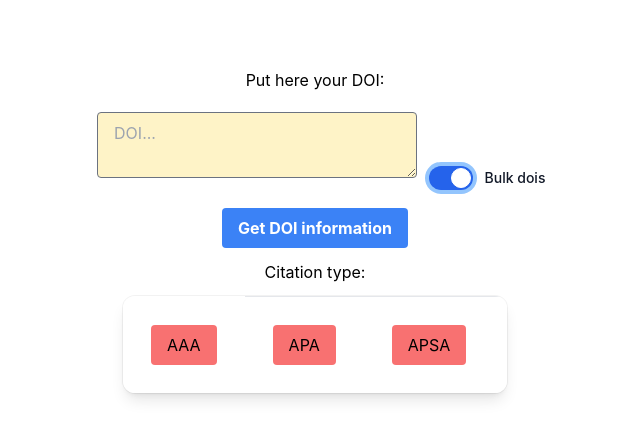
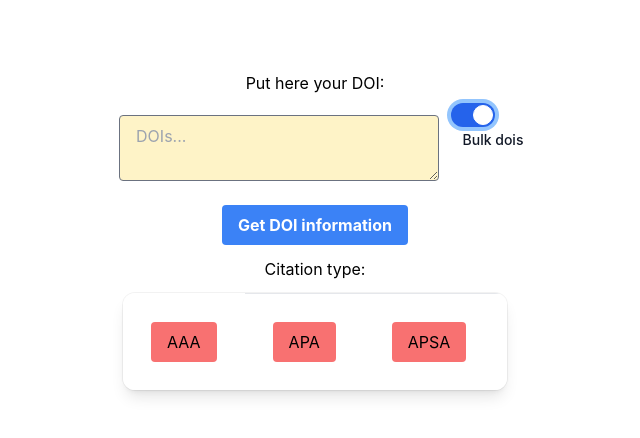
Before and after one commit to kubwosz/citatio, a React (Create React App) app in the folder citatio-frontend/: page / in a window 1280 px wide. Both pictures are taken after a click on the label "Bulk dois". Shown: the top 438 px of the page, without its empty margins (325-965 px from the left). Built offline with nearby package versions, Linux system fonts and the light colour scheme; a web font is replaced by a local one.

Commit message:
Proper elements positioning

```diff
--- a/citatio-frontend/src/components/InputTags.jsx
+++ b/citatio-frontend/src/components/InputTags.jsx
@@ -50,17 +50,17 @@ const InputTags = (props) => {
     };
 
     return (
-        <div className="relative">
-            <div className="absolute z-2">
+        <div className="flex flex-row justify-center relative">
+            {/* <div className="absolute z-2">
                 {tags.map((tag, idx) => (
                     <span className=" border-2 rounded-sm border-red-950">{tag}</span>
                 ))}
-            </div>
+            </div> */}
             {bulkDoi ?
             <textarea
                 id="title"
-                className={`resize-y max-h-32 min-h-12 block bg-amber-100 w-3/12 hover:bg-amber-200 py-2 rounded m-3 self-center inline-block ${isInputValueDoi ? 'border-2 border-green-500' : ''}`}
-                placeholder=" DOI..."
+                className={`resize-y max-h-32 min-h-12 block self-center bg-amber-100 w-3/12 hover:bg-amber-200 py-2 rounded m-3 self-center inline-block ${isInputValueDoi ? 'border-2 border-green-500' : ''}`}
+                placeholder=" DOIs..."
                 type="text"
                 required
                 value={inputValue}
@@ -77,7 +77,7 @@ const InputTags = (props) => {
                 onChange={inputNoDoiChangeHandler}
             />
             }
-            <label class="inline-flex items-center cursor-pointer inline-block">
+            <label class="sticky left-0 cursor-pointer inline-block">
   <input type="checkbox" value={bulkDoi} onChange={() => setBulkDoi(!bulkDoi)} className="sr-only peer"/>
   <div className="relative w-11 h-6 bg-gray-200 peer-focus:outline-none peer-focus:ring-4 peer-focus:ring-blue-300 dark:peer-focus:ring-blue-800 rounded-full peer dark:bg-gray-700 peer-checked:after:translate-x-full rtl:peer-checked:after:-translate-x-full peer-checked:after:border-white after:content-[''] after:absolute after:top-[2px] after:start-[2px] after:bg-white after:border-gray-300 after:border after:rounded-full after:h-5 after:w-5 after:transition-all dark:border-gray-600 peer-checked:bg-blue-600"></div>
   <span className="ms-3 text-sm font-medium text-gray-900 dark:text-gray-300">Bulk dois</span>
```
